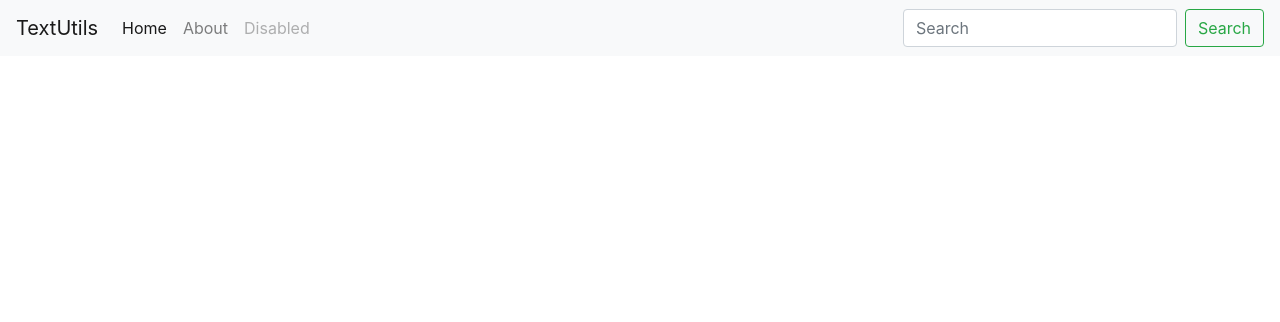
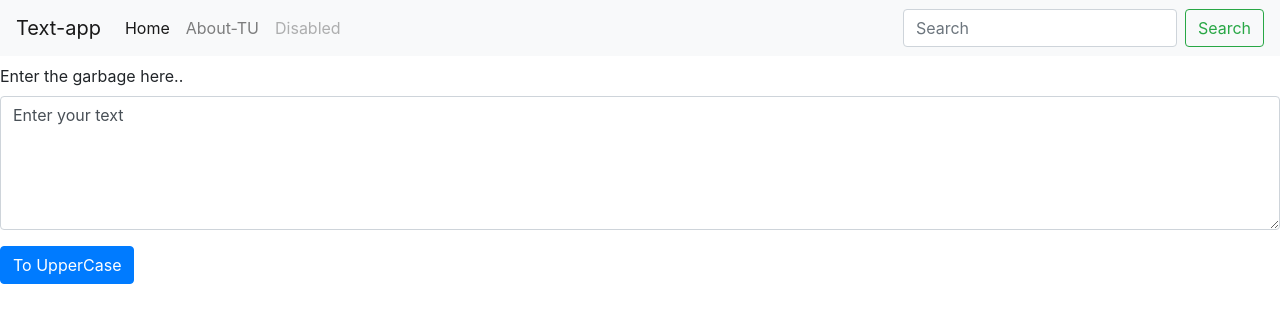
Before and after one commit to mynk09/text-Utils, a React (Create React App) app: page / in a window 1280 px wide. Shown: the top 322 px of the page. Built offline with nearby package versions, Linux system fonts and the light colour scheme.

Commit message:
textform

```diff
--- a/src/App.js
+++ b/src/App.js
@@ -1,32 +1,13 @@
 
 import './App.css';
+import Navbar from './components/Navbar';
+import TextForm from './components/TextForm';
 
 function App() {
   return (
     <>
-    <nav className="navbar navbar-expand-lg navbar-light bg-light">
-  <a className="navbar-brand" href="/">TextUtils</a>
-  <button className="navbar-toggler" type="button" data-toggle="collapse" data-target="#navbarSupportedContent" aria-controls="navbarSupportedContent" aria-expanded="false" aria-label="Toggle navigation">
-    <span className="navbar-toggler-icon"></span>
-  </button>
-  <div className="collapse navbar-collapse" id="navbarSupportedContent">
-    <ul className="navbar-nav mr-auto">
-      <li className="nav-item active">
-        <a className="nav-link" href="/">Home <span className="sr-only">(current)</span></a>
-      </li>
-      <li className="nav-item">
-        <a className="nav-link" href="/">About</a>
-      </li>
-      <li className="nav-item">
-        <a className="nav-link disabled" href="/">Disabled</a>
-      </li>
-    </ul>
-    <form className="form-inline my-2 my-lg-0">
-      <input className="form-control mr-sm-2" type="search" placeholder="Search" aria-label="Search"/>
-      <button className="btn btn-outline-success my-2 my-sm-0" type="submit">Search</button>
-    </form>
-  </div>
-</nav>
+    <Navbar title="Text-app" about="About-TU"/>
+    <TextForm/>
     </>
   );
 }
--- /dev/null
+++ b/src/components/Navbar.js
@@ -0,0 +1,63 @@
+import React from "react";
+import PropTypes from 'prop-types'
+
+
+export default function Navbar(props) {
+  return (
+    <nav className="navbar navbar-expand-lg navbar-light bg-light">
+      <a className="navbar-brand" href="/">
+        {props.title}
+      </a>
+      <button
+        className="navbar-toggler"
+        type="button"
+        data-toggle="collapse"
+        data-target="#navbarSupportedContent"
+        aria-controls="navbarSupportedContent"
+        aria-expanded="false"
+        aria-label="Toggle navigation"
+      >
+        <span className="navbar-toggler-icon"></span>
+      </button>
+      <div className="collapse navbar-collapse" id="navbarSupportedContent">
+        <ul className="navbar-nav mr-auto">
+          <li className="nav-item active">
+            <a className="nav-link" href="/">
+              Home <span className="sr-only">(current)</span>
+            </a>
+          </li>
+          <li className="nav-item">
+            <a className="nav-link" href="/">
+              {props.about}
+            </a>
+          </li>
+          <li className="nav-item">
+            <a className="nav-link disabled" href="/">
+              Disabled
+            </a>
+          </li>
+        </ul>
+        <form className="form-inline my-2 my-lg-0">
+          <input
+            className="form-control mr-sm-2"
+            type="search"
+            placeholder="Search"
+            aria-label="Search"
+          />
+          <button
+            className="btn btn-outline-success my-2 my-sm-0"
+            type="submit"
+          >
+            Search
+          </button>
+        </form>
+      </div>
+    </nav>
+  );
+}
+
+Navbar.propTypes = {
+  title: PropTypes.string.isRequired,
+  about: PropTypes.string.isRequired
+};
+Navbar.defautProps = { title: "Some Title", about: "About Something" };
--- /dev/null
+++ b/src/components/TextForm.js
@@ -0,0 +1,35 @@
+import React,{useState} from 'react'
+
+
+export default function TextForm(props) {
+
+    const handleOnChangeToUp = (event)=> {
+        console.log("CHANGED TO UP");
+        setText(event.target.value);
+    }
+
+    const handleUpClick = ()=> {
+        console.log("Uppercase button was clicked" + text);
+        let newText = text.toUpperCase();
+        setText(newText)
+    }
+    const[text,setText] = useState('Enter your text')
+  return (
+    <div>
+        <h1>{props.heading}</h1>
+      <div className="mb-3">
+        <label for="myBox" className="form-label">
+          Enter the garbage here..
+        </label>
+        <textarea
+          className="form-control"
+          value = {text}
+          onChange={handleOnChangeToUp}
+          id="myBox"
+          rows="5"
+        ></textarea>
+      </div>
+      <button className="btn btn-primary" onClick={handleUpClick}>To UpperCase</button>
+    </div>
+  );
+}
--- /dev/null
+++ b/src/m1.mjs
@@ -0,0 +1,3 @@
+import names,{a,b,c} from './m2.mjs';
+console.log(names);
+console.log(a);
```
Also changed, not shown: src/m2.mjs (added, +10 -0 lines).
